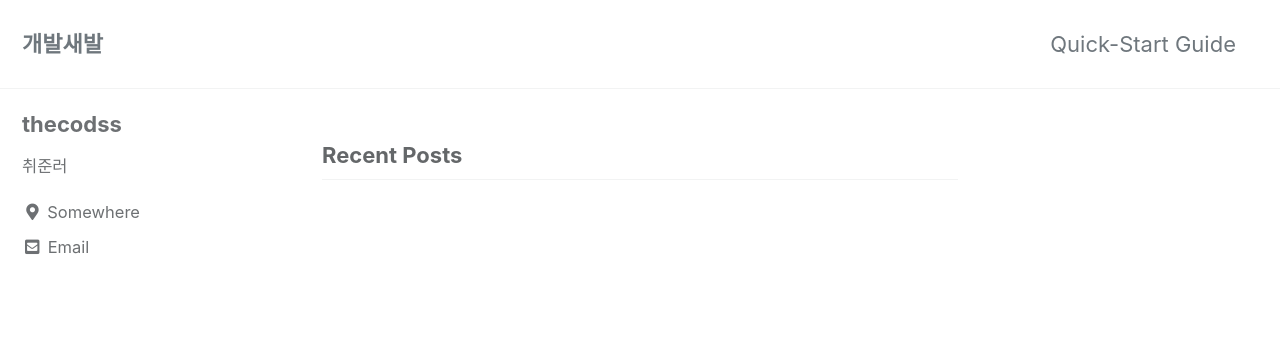
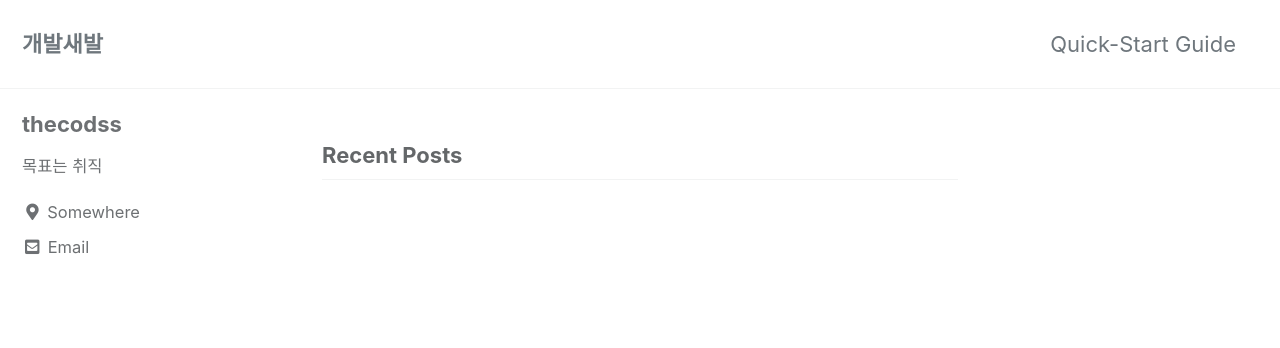
Before and after one commit to codss-ctrl/codss-ctrl.github.io, a Jekyll site: the page built from index.html, in a window 1280 px wide. Shown: the top 348 px of the page. Built offline with Jekyll 4.4.1, drawn with Linux system fonts in a browser that asks for light colours; cached includes are drawn as plain includes; the list of posts is cut into pages by our own code.

Commit message:
Update _config.yml

```diff
--- a/_config.yml
+++ b/_config.yml
@@ -96,7 +96,7 @@ analytics:
 author:
   name             : "thecodss"
   avatar           : # path of avatar image, e.g. "/assets/images/bio-photo.jpg"
-  bio              : "취준러"
+  bio              : "목표는 취직"
   location         : "Somewhere"
   email            : "thecodss@gmail.com"
   links:
```
